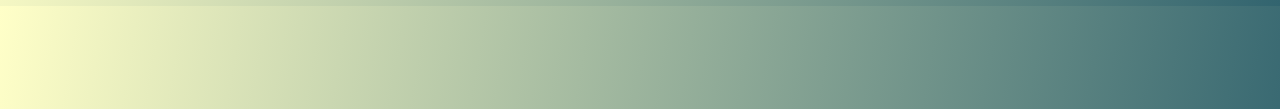
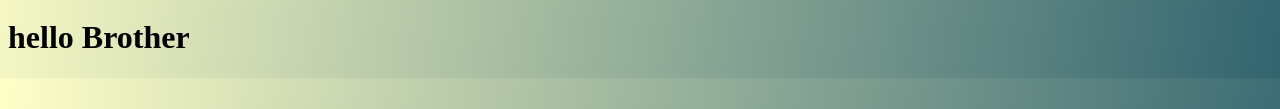
Before and after one commit to bekohero/marketplace, a plain HTML site: page index.html in a window 1280 px wide. Shown: the part 374-483 px from the top of the page. Drawn offline with Linux system fonts and the light colour scheme.

Commit message:
for test

```diff
--- a/index.html
+++ b/index.html
@@ -10,5 +10,7 @@
     <p>hello world</p>
     <p2>test test Lorem ipsum dolor sit amet consectetur adipisicing elit. Excepturi, aperiam at repellendus quod dolorum harum tenetur quibusdam provident debitis distinctio! Ipsam non deserunt minima necessitatibus voluptas dolores, officiis eligendi vel!</p2>
     <img src="https://encrypted-tbn0.gstatic.com/images?q=tbn:ANd9GcT3ioo_kKt-zCgg3XciVVDbFYa89CU6KdehlZM3tSnLxA&s" alt="img">
+    <h1>hello Brother</h1>
+
 </body>
 </html>
```
